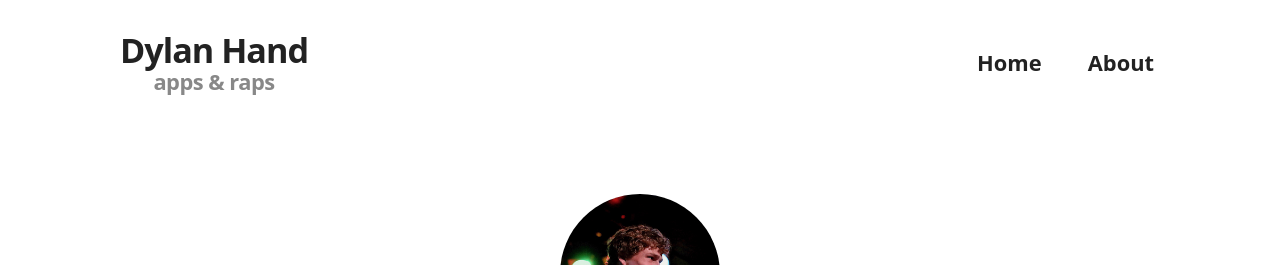
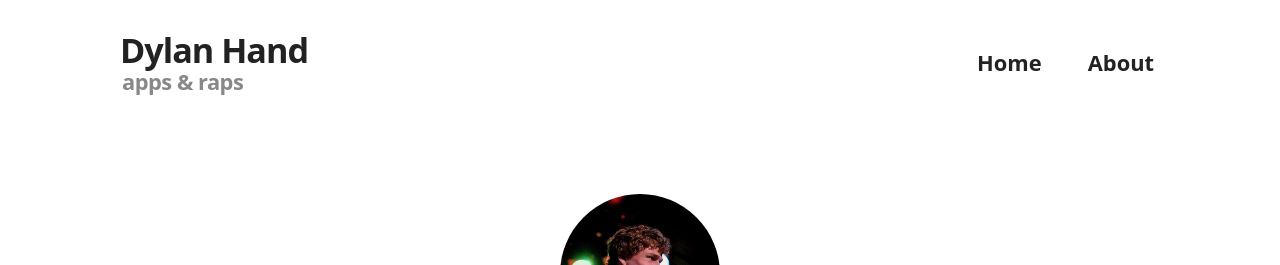
Before and after one commit to dylanhand/dylanhand.github.io, a Jekyll site: the page built from index.html, in a window 1280 px wide. Shown: the top 265 px of the page. Built offline with Jekyll 4.4.1, drawn with Linux system fonts in a browser that asks for light colours; some web fonts are replaced.

Commit message:
Left-align tagline

```diff
--- a/_sass/3-modules/_header.scss
+++ b/_sass/3-modules/_header.scss
@@ -17,7 +17,7 @@
 }
 
 .tagline {
-  text-align: center;
+  padding-left: 2px;
   font-size: $big-text-size;
   font-weight: 600;
   color: $gray-dark;
```
